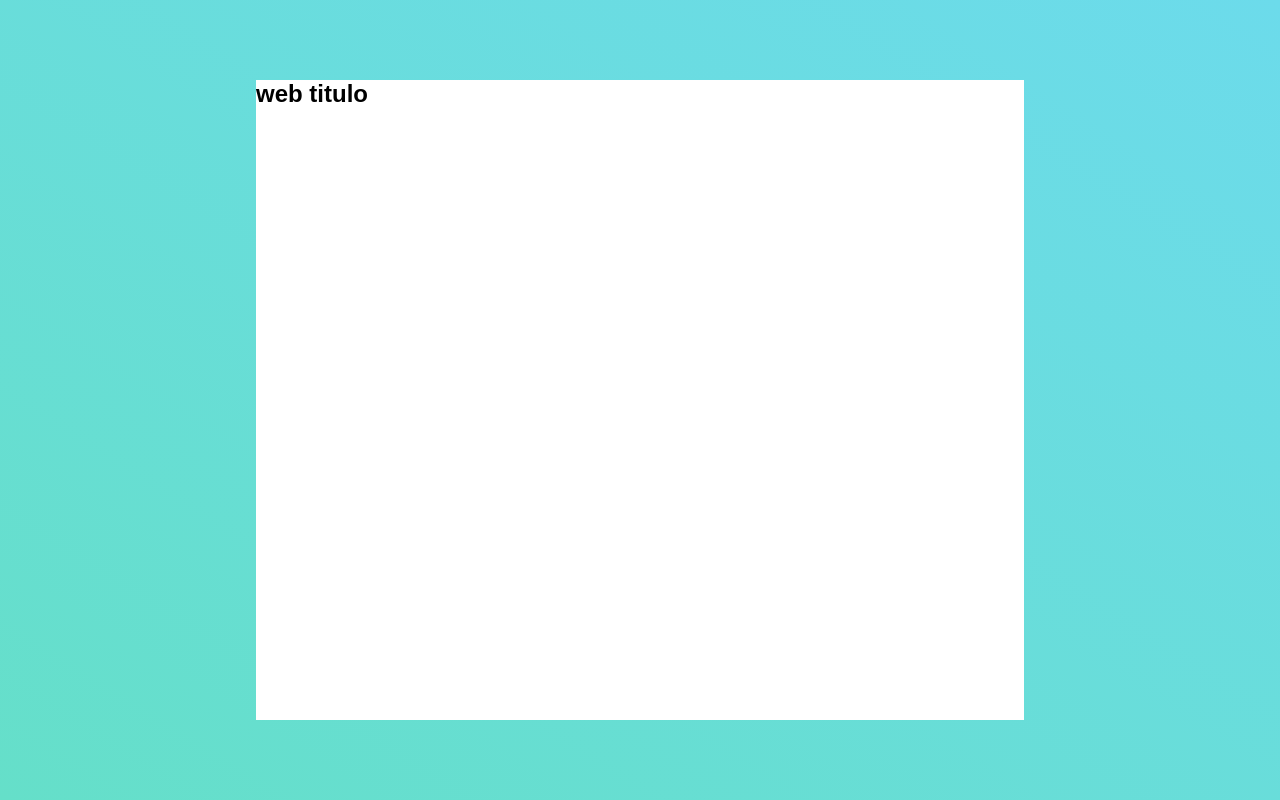
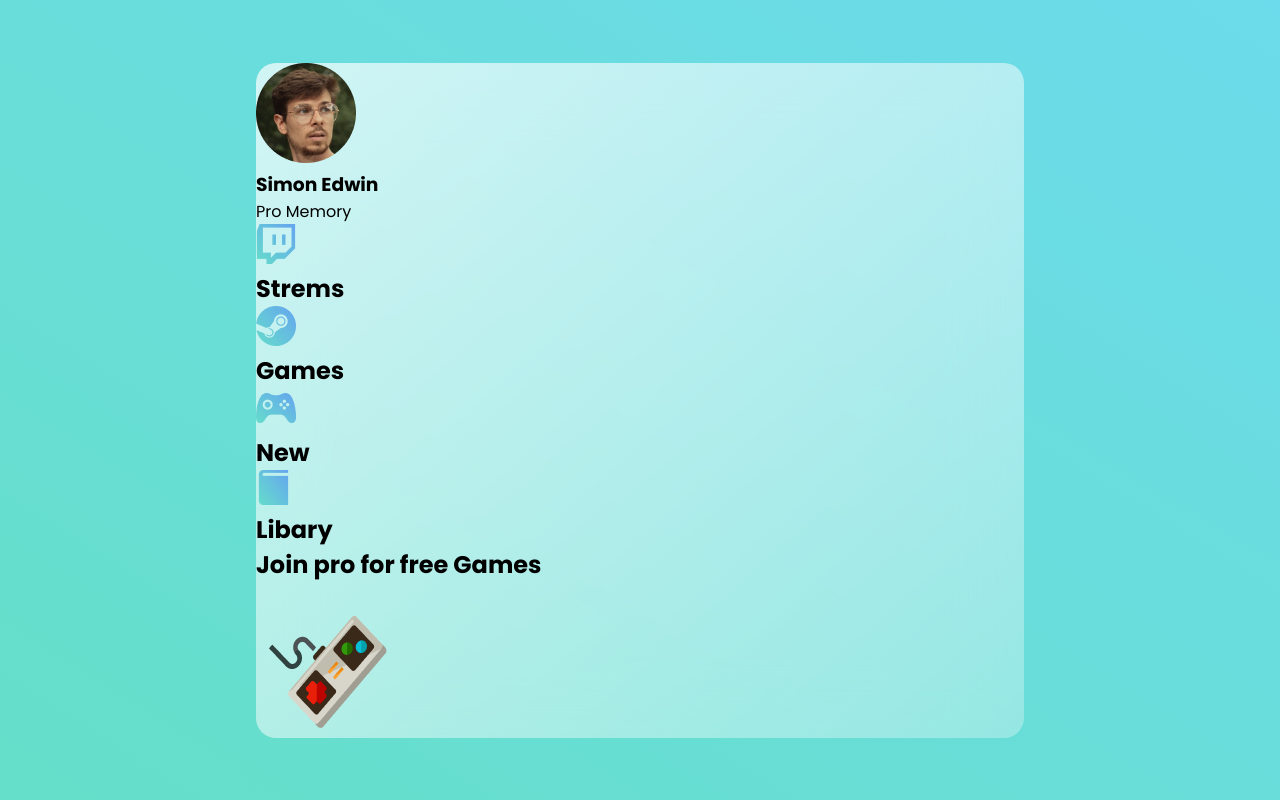
Before and after one commit to MarioMolina85/Games-website, a plain HTML site: page index.html in a window 1280 px wide. Drawn offline with Linux system fonts and the light colour scheme.

Commit message:
Creando la parte de dashboard de User y links

```diff
--- a/css/style.css
+++ b/css/style.css
@@ -17,8 +17,33 @@ main{
   justify-content: center;
 }
 .glass{
+  background: #fff;
   min-height: 80vh;
   width: 60%;
+  background: linear-gradient(to right bottom,
+  rgba(255, 255, 255, 0.7),
+  rgba(255, 255, 255, 0.3));
+border-radius: 20px;
+z-index: 2;
+backdrop-filter:blur(2rem);
+}
+.circule1, .circule2{
   background: #fff;
-  background: linear-gradient()
+  background: linear-gradient(to right bottom,
+  rgba(255, 255, 255, 0.9),
+  rgba(255, 255, 255, 0.1));
+  height: 20rem;
+  width: 20rem;
+  position: absolute;
+  top: 5%;
+  left: 10%;
+
 }
+.circule1{
+  top: 5%;
+  right: 15%;
+  background: red;
+}
+.circule1{
+bottom: 5%;
+}
--- a/index.html
+++ b/index.html
@@ -5,14 +5,42 @@
   <meta name="viewport" content="width=device-width, initial-scale=1.0">
   <meta http-equiv="X-UA-Compatible" content="ie=edge">
   <title>Glass Website</title>
-  <!--   <link  href="https://fonts.googleapis.com/css2?family=Poppins:wght@400;500;700&display=swap"
-    rel="stylesheet"/> -->
+ <link  href="https://fonts.googleapis.com/css2?family=Poppins:wght@400;500;700&display=swap"
+    rel="stylesheet"/>
   <link rel="stylesheet" href="css/style.css">
 </head>
 <body>
     <main class="main">
       <section class="glass">
-        <h1>web titulo</h1>
+        <div class="dashboard">
+          <div class="user">
+             <img src="img/avatar.png" alt="">
+             <h3>Simon Edwin</h3>
+             <p>Pro Memory</p>
+          </div>
+          <div class="links">
+            <div class="link">
+              <img src="img/twitch.png" alt="Image Twich">
+              <h2>Strems</h2>
+            </div>
+            <div class="link">
+              <img src="img/steam.png" alt="Image Stream">
+              <h2>Games</h2>
+            </div>
+            <div class="link">
+              <img src="img/upcoming.png" alt="Image New Game">
+              <h2>New</h2>
+            </div>
+            <div class="link">
+              <img src="img/library.png" alt="Image Library">
+              <h2>Libary</h2>
+            </div>
+          </div>
+         <div class="pro">
+           <h2>Join pro for free Games</h2>
+           <img src="img/controller.png" alt="Image Controler Game">
+         </div>
+        </div>
       </section>
     </main>
 </body>
```
